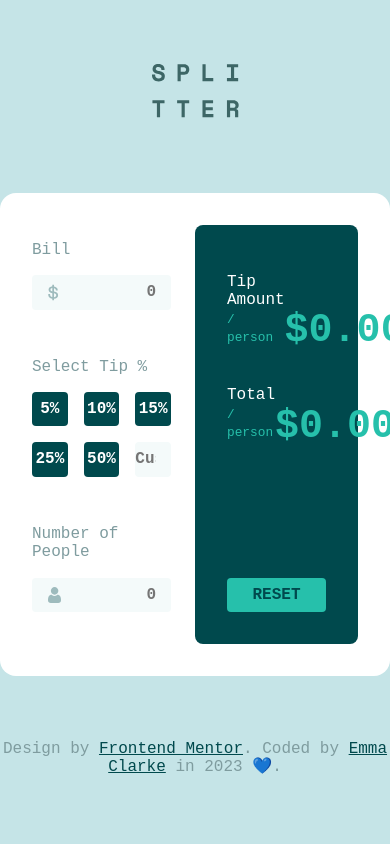
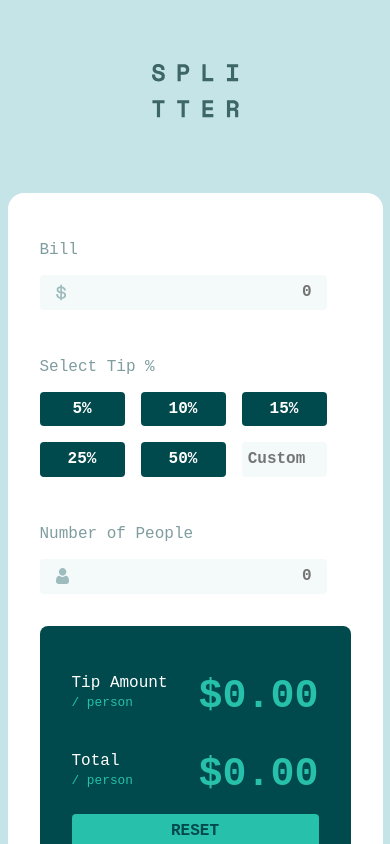
Before and after one commit to emmacodeswell/splitter, a React (Create React App) app: page / in a window 390 px wide. Shown: the top 844 px of the page. Built offline with nearby package versions, Linux system fonts and the light colour scheme.

Commit message:
Add mobile media queries

```diff
--- a/src/App.css
+++ b/src/App.css
@@ -189,3 +189,22 @@ output {
   font-weight: bold;
   font-size: 2.5rem;
 }
+
+/* Media Queries */
+
+/* Mobile */
+@media only screen and (max-width: 767px) {
+  form {
+    display: flex;
+    flex-flow: column;
+    max-width: 375px;
+  }
+
+  .inputs {
+    width: 100%;
+  }
+
+  .results {
+    width: 100%;
+  }
+}
```
Also changed, not shown: 1 other file (tests, documents, lock files or other folders).
